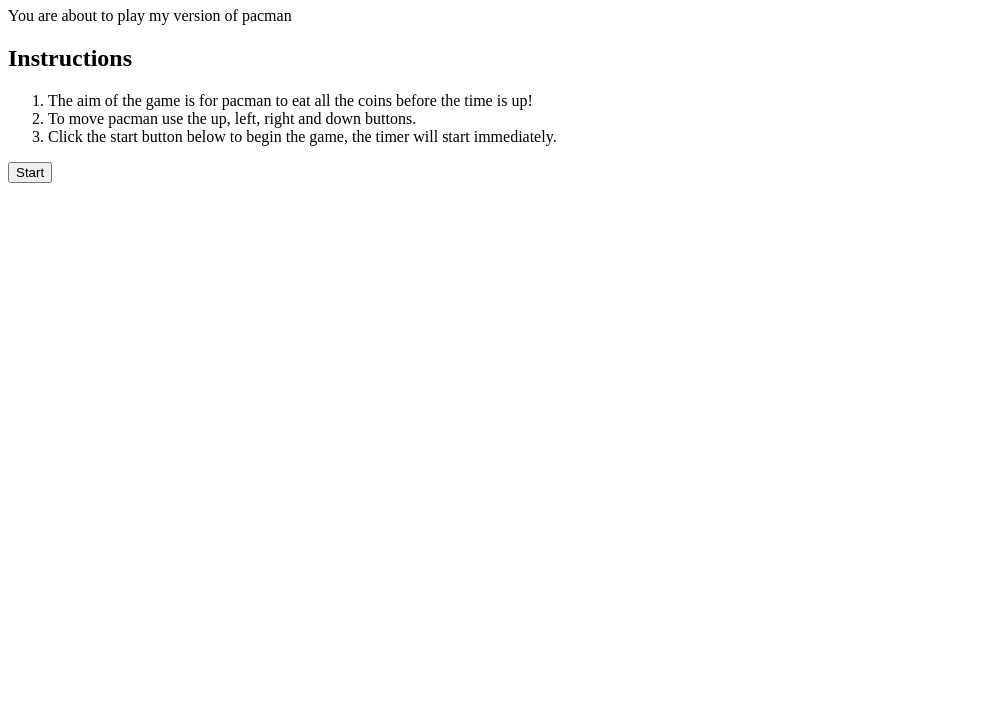
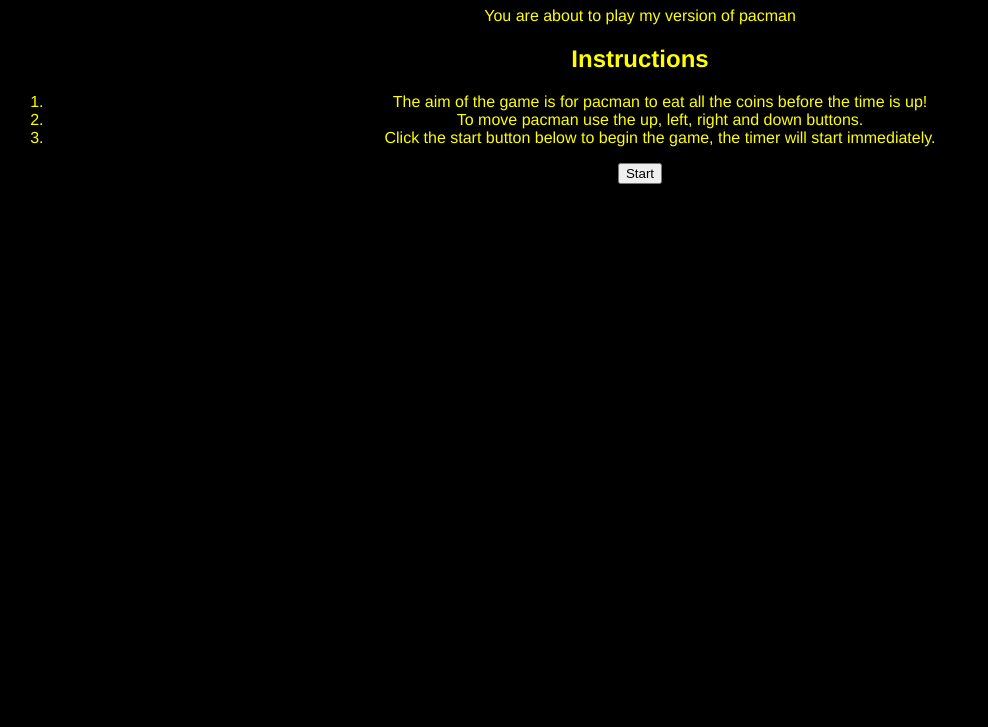
Before and after one commit to mjahur/Sparta_Global_Project, a plain HTML site: page project-one/Start_Page.html in a window 1280 px wide. Shown: the part 73-800 px from the top of the page, without its empty margins (0-988 px from the left). Drawn offline with Linux system fonts and the light colour scheme.

Commit message:
basic style start page

```diff
--- a/project-one/Start_Page.html
+++ b/project-one/Start_Page.html
@@ -3,6 +3,7 @@
   <head>
     <meta charset="utf-8">
     <title>Start Page</title>
+    <link rel="stylesheet" href="css/start_page.css">
   </head>
   <body>
     <h1>Start Page</h1>
--- /dev/null
+++ b/project-one/css/start_page.css
@@ -0,0 +1,6 @@
+body{
+  background-color: black;
+  color: yellow;
+  font-family:Helvetica;
+  text-align: center;
+}
--- a/project-one/css/style.css
+++ b/project-one/css/style.css
@@ -1,9 +1,13 @@
 body {
   background-color: black;
+  color: yellow;
+  font-family:Helvetica;
+  text-align: center;
 }
 .container{
   width: 477px;
   margin: auto;
+  text-align: left;
 }
 
 .gamebody{
```
